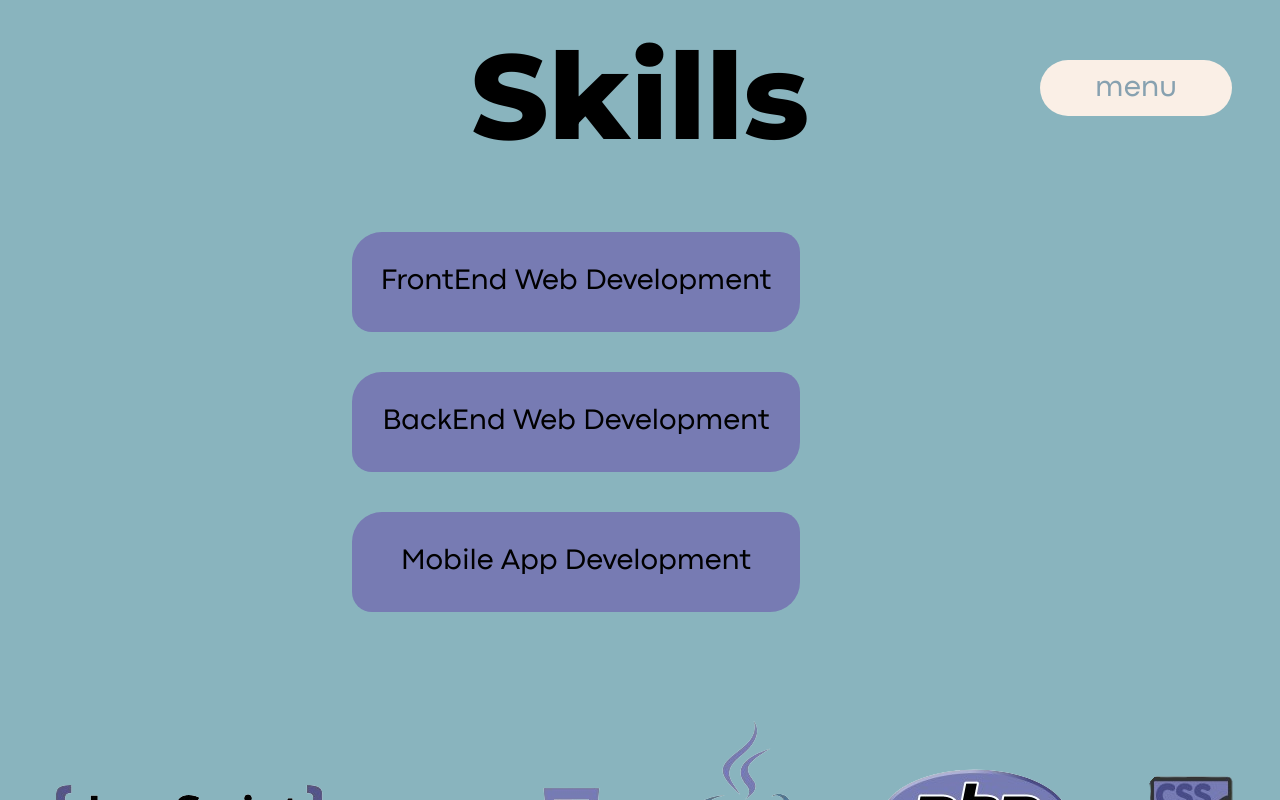
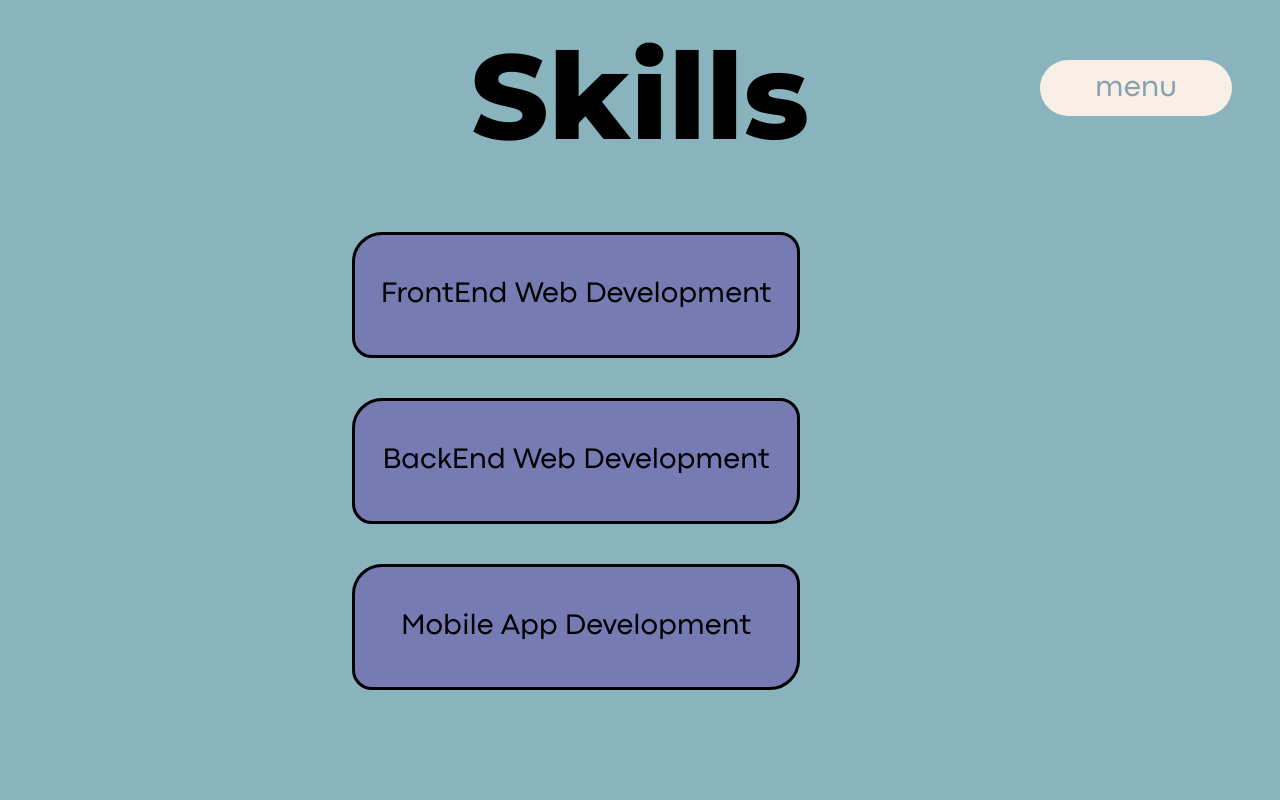
Before and after one commit to DroidStudioAS/Portfolio, a Vue app: page /skills in a window 1280 px wide. Shown: the top 800 px of the page. Built offline with nearby package versions, Linux system fonts and the light colour scheme.

Commit message:
added mechanism to show user which skills button is active

```diff
--- a/src/views/SkillsView.vue
+++ b/src/views/SkillsView.vue
@@ -3,9 +3,9 @@
         <h1 class="skills_header">Skills</h1>
         <div class="skills_container">
             <div class="skills_buttons">
-            <div @click="refreshList(1)" class="skills_button">FrontEnd Web Development</div>
-            <div @click="refreshList(2)" class="skills_button">BackEnd Web Development</div>
-            <div @click="refreshList(3)" class="skills_button">Mobile App Development</div>
+            <div ref="skills_button_1" @click="refreshList(1)" class="skills_button">FrontEnd Web Development</div>
+            <div ref="skills_button_2" @click="refreshList(2)" class="skills_button">BackEnd Web Development</div>
+            <div ref="skills_button_3" @click="refreshList(3)" class="skills_button">Mobile App Development</div>
         </div>
         <div class="skills_list_container">
             <div v-for="(skill, index) in skills" :key="index"
@@ -26,6 +26,34 @@ import { useStore } from "../stores/counter";
 
 const store = useStore();
 let skills = ref([]);
+
+let skills_button_1 = ref(null);
+let skills_button_2 = ref(null);
+let skills_button_3 = ref(null);
+
+let buttonArray = ref([skills_button_1,skills_button_2,skills_button_3]);
+
+function borderColorChanger(int){
+    switch(int){
+        case 1:
+            skills_button_1.value.style.borderColor = 'white'
+            skills_button_2.value.style.borderColor = 'black'
+            skills_button_3.value.style.borderColor = 'black'
+            break;
+        case 2:
+            skills_button_1.value.style.borderColor = 'black'
+            skills_button_2.value.style.borderColor = 'white'
+            skills_button_3.value.style.borderColor = 'black'
+            break;
+        case 3:
+            skills_button_1.value.style.borderColor = 'black'
+            skills_button_2.value.style.borderColor = 'black'
+            skills_button_3.value.style.borderColor = 'white'
+            break;
+    }
+}
+
+
 let icons = ref(
     ['./icon_js.png',
     './icon_html.png',
@@ -51,14 +79,17 @@ function refreshList(int){
         switch(int){
           case 1:
             store.setSkillsInFocus(1)
+            borderColorChanger(1)
             updateSkills()
            break;
           case 2:
              store.setSkillsInFocus(2)
+             borderColorChanger(2)
              updateSkills()
             break;
           case 3:
              store.setSkillsInFocus(3)
+             borderColorChanger(3)
              updateSkills()
            break
         }
@@ -151,7 +182,7 @@ function refreshList(int){
 .skills_button{
     width: 35vw;
     height: 10vh;
-    padding: 50px 0px 50px 0px;
+    padding: 60px 0px 60px 0px;
 
     display: flex;
     justify-content: center;
@@ -159,6 +190,8 @@ function refreshList(int){
 
     background: #777BB3;
     border-radius:30px 20px 30px 20px;
+    border-style: solid;
+
 
     font-family: content_;
 
```
